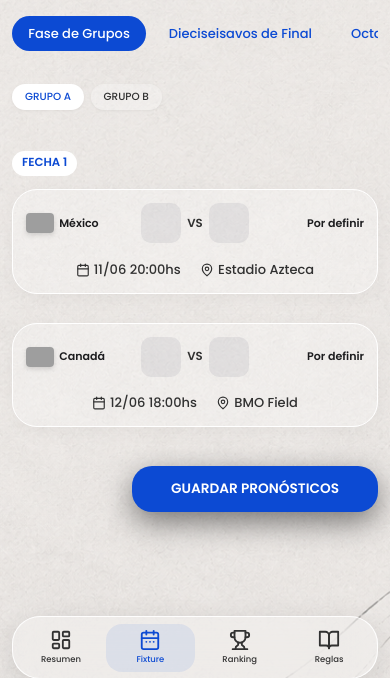
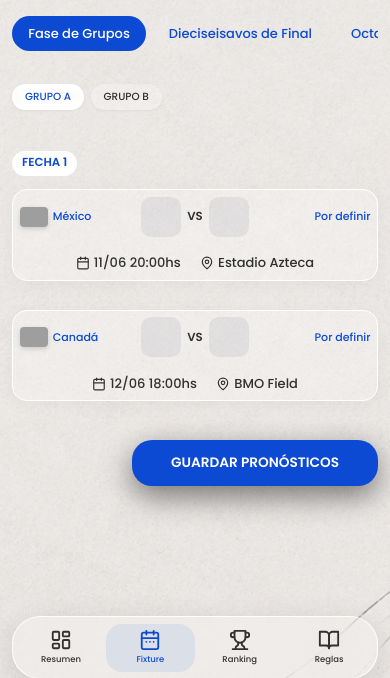
Before and after one commit to git-fsinet/fsinet-prode, a PHP site: page /public/fixture.php in a window 390 px wide. Shown: the part 153-831 px from the top of the page. Run offline with PHP 8.4, Linux system fonts and the light colour scheme; a user stored in the database is signed in; data comes from the database, SQL or seed files in the repository; data that the repository does not hold is empty; grey boxes are pictures that could not be loaded.

Commit message:
Ajustes Mobile

```diff
--- a/assets/css/style.css
+++ b/assets/css/style.css
@@ -407,8 +407,9 @@ input:focus {
 
 .team-info span {
     font-size: 1.15rem;
-    font-weight: 600;
+    font-weight: 500;
     color: var(--ios-text);
+    color: var(--ios-blue);
 }
 
 .team-info.right {
@@ -779,8 +780,6 @@ input:focus {
     display: none;
 }
 
-@media (max-width: 768px) {
-
 /* Admin Panel Match Rows */
 .admin-match-row {
     display: flex;
@@ -858,7 +857,9 @@ input:focus {
     flex-shrink: 0;
 }
 
-/* App layout: columna */
+@media (max-width: 768px) {
+    /* App layout: columna */
+
     .app-layout {
         flex-direction: column;
         height: auto;
@@ -1071,4 +1072,11 @@ input:focus {
         padding: 0.4rem 0.6rem;
         font-size: 0.7rem;
     }
+
+    .glass-card {
+        padding: 0.5rem;
+        border-radius: 15px;
+    }
+
+
 }
--- a/public/admin.php
+++ b/public/admin.php
@@ -95,7 +95,7 @@ render_header("Panel Administrativo", $user, "admin");
                     <form action="" method="POST">
                         <input type="hidden" name="stage_id" value="<?php echo $stage['id']; ?>">
                         <input type="hidden" name="is_open" value="<?php echo $stage['is_open']; ?>">
-                        <button type="submit" name="toggle_stage" class="btn" style="width: auto; padding: 0.5rem 1rem; font-size: 0.75rem; background: <?php echo $stage['is_open'] ? 'var(--error)' : 'var(--success)'; ?>">
+                        <button type="submit" name="toggle_stage" class="btn" style="width: auto; padding: 0.5rem 1rem; font-size: 0.75rem; background: <?php echo $stage['is_open'] ? 'var(--ios-error)' : 'var(--ios-success)'; ?>">
                             <?php echo $stage['is_open'] ? 'CERRAR ETAPA' : 'ABRIR ETAPA'; ?>
                         </button>
                     </form>
--- a/public/reglas.php
+++ b/public/reglas.php
@@ -18,7 +18,7 @@ $user = $stmt->fetch();
 render_header("Reglas y Puntos", $user, "reglas");
 ?>
 
-<div class="glass-card animate-fade-in" style="padding: 2.5rem; max-width: 800px; margin: 0 auto;">
+<div class="glass-card animate-fade-in" style="padding: 2.5rem; margin: 0 auto;">
 
     <div style="text-align: center; margin-bottom: 3rem;">
         <div style="display:flex;justify-content:center;margin-bottom:1rem;color:var(--ios-blue);"><svg xmlns="http://www.w3.org/2000/svg" width="48" height="48" viewBox="0 0 24 24" fill="none" stroke="currentColor" stroke-width="1.5" stroke-linecap="round" stroke-linejoin="round"><path d="M2 3h6a4 4 0 0 1 4 4v14a3 3 0 0 0-3-3H2z"/><path d="M22 3h-6a4 4 0 0 0-4 4v14a3 3 0 0 1 3-3h7z"/></svg></div>
```
